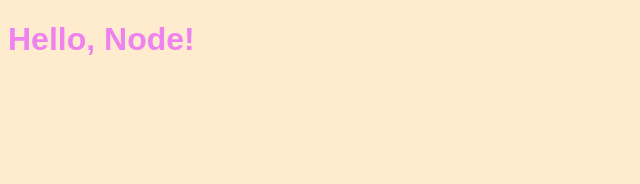
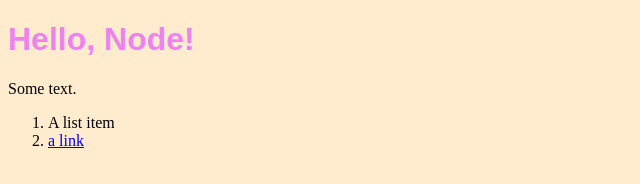
Before and after one commit to lucyconklin/hello-node, a website: page index.html in a window 1280 px wide. Shown: the whole page, without its empty margins (0-640 px from the left). Drawn offline with Linux system fonts and the light colour scheme.

Commit message:
Adds some html tags

```diff
--- a/index.html
+++ b/index.html
@@ -8,15 +8,19 @@
     <link rel="stylesheet" type="text/css" href="style.css" />
     <script src="script.js"></script>
 
-    <style>
-
-    </style>
-
-    <script>
-
-    </script>
   </head>
   <body>
     <h1>Hello, Node!</h1>
+    <section class="main">
+      <div class="intro">
+        <p>Some text.</p>
+      </div>
+    </section>
+    <section class="footer">
+      <ol>
+        <li>A list item</li>
+        <li><a href="#">a link</a></li>
+      </ol>
+    </section>
   </body>
 </html>
```
